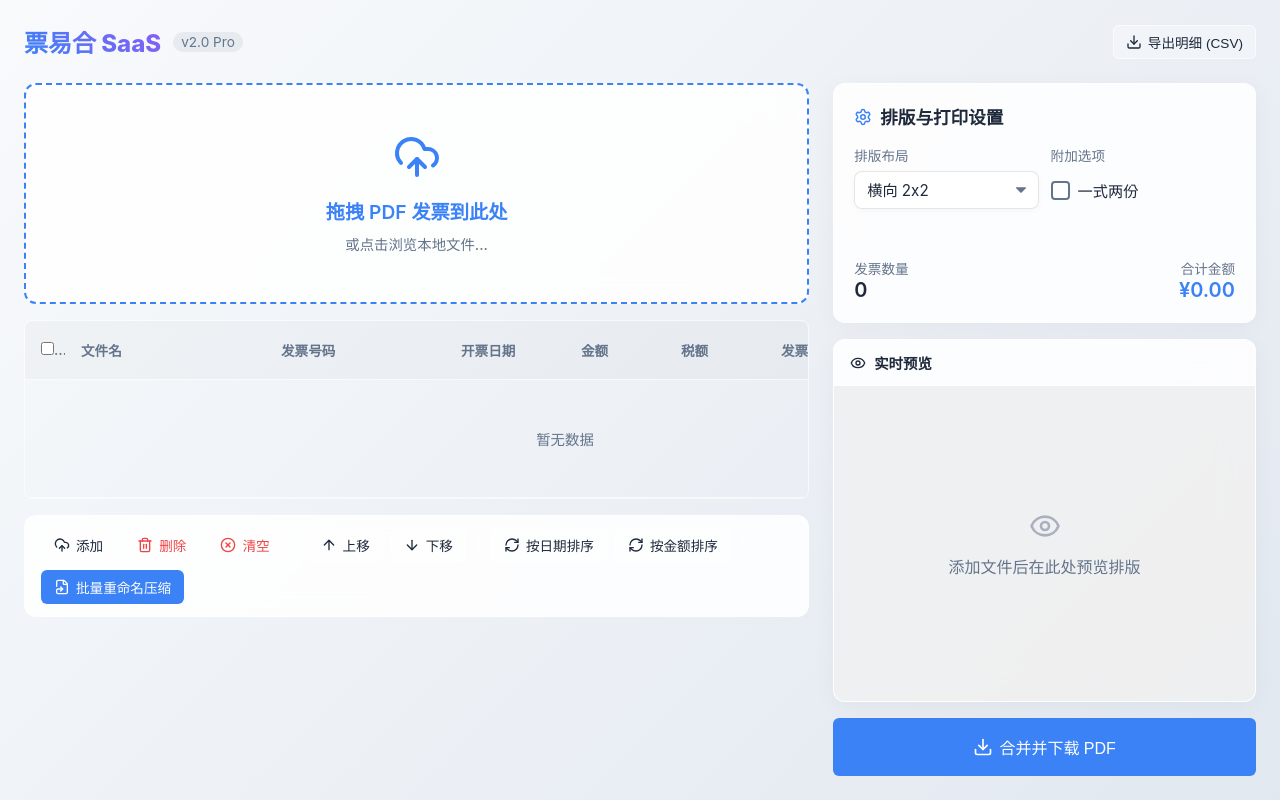
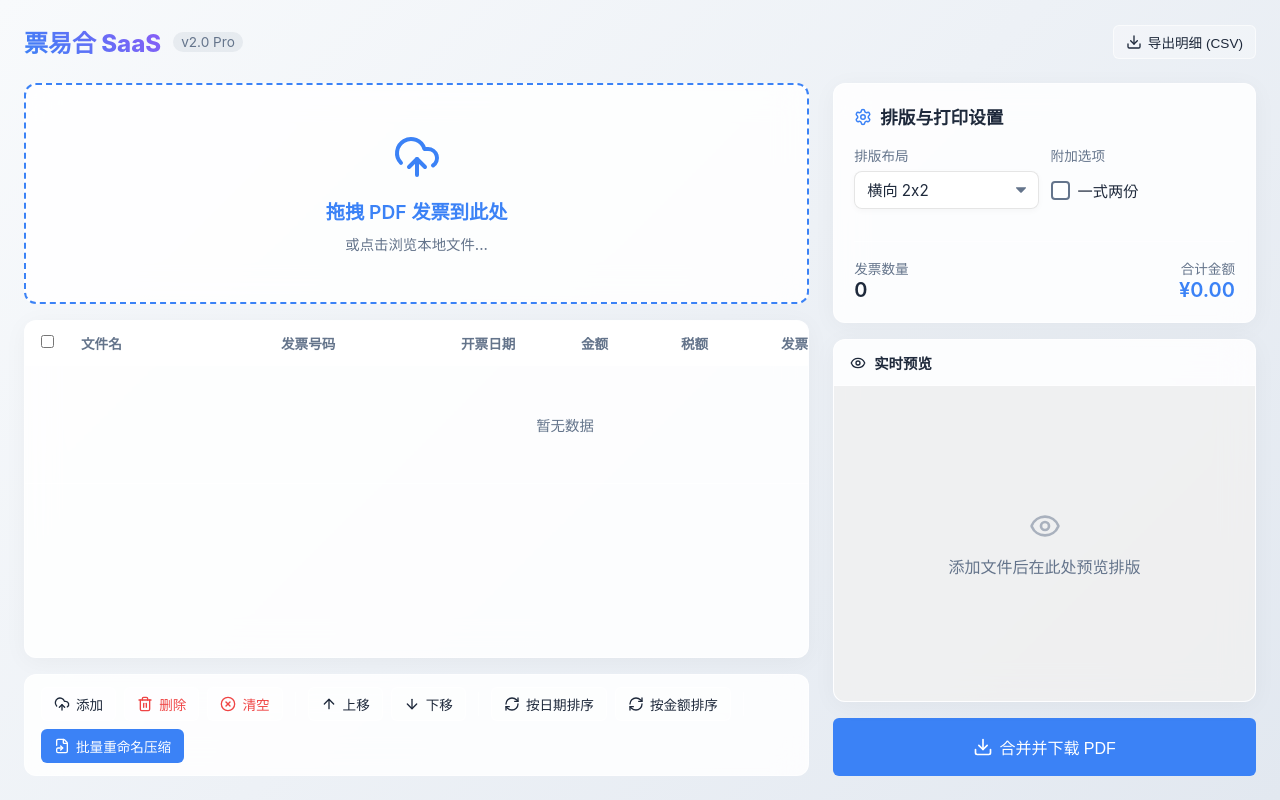
Before and after one commit to wuyueerhao/piaoyihe-web, a React (Vite) app: page / in a window 1280 px wide. Built offline with nearby package versions, Linux system fonts and the light colour scheme.

Commit message:
style: restore premium glassmorphism styling for data table and fix checkbox layout

```diff
--- a/src/index.css
+++ b/src/index.css
@@ -119,9 +119,15 @@ body {
 }
 
 .table-container {
-  overflow-x: auto;
-  border-radius: 8px;
+  flex: 1;
+  background: var(--surface-color);
+  backdrop-filter: var(--backdrop-blur);
   border: 1px solid var(--surface-border);
+  border-radius: var(--radius);
+  box-shadow: var(--shadow);
+  overflow: auto;
+  display: flex;
+  flex-direction: column;
 }
 
 .data-table {
@@ -129,10 +135,11 @@ body {
   border-collapse: collapse;
   white-space: nowrap;
   table-layout: fixed;
+  min-width: 800px;
 }
 
 .data-table th, .data-table td {
-  padding: 1rem;
+  padding: 12px 16px;
   text-align: left;
   border-bottom: 1px solid var(--surface-border);
   overflow: hidden;
@@ -140,36 +147,58 @@ body {
 }
 
 .data-table th {
+  position: sticky;
+  top: 0;
+  background: rgba(255, 255, 255, 0.85);
+  backdrop-filter: blur(20px);
   font-weight: 600;
   color: var(--text-muted);
   font-size: 0.85rem;
-  background-color: rgba(0, 0, 0, 0.02);
-  position: relative;
+  z-index: 10;
+}
+
+@media (prefers-color-scheme: dark) {
+  .data-table th { background: rgba(30, 41, 59, 0.85); }
 }
 
 .data-table th .resizer {
   position: absolute;
   right: 0;
-  top: 0;
-  bottom: 0;
-  width: 5px;
+  top: 25%;
+  bottom: 25%;
+  width: 3px;
   cursor: col-resize;
   user-select: none;
+  background-color: var(--surface-border);
+  border-radius: 4px;
+  transition: all 0.2s;
+  opacity: 0;
 }
+
+.data-table th:hover .resizer {
+  opacity: 1;
+}
+
 .data-table th .resizer:hover,
 .data-table th .resizer.resizing {
   background-color: var(--primary-color);
-  opacity: 0.5;
+  width: 4px;
+  opacity: 1;
+}
+
+/* Ensure checkbox alignment */
+.data-table th:first-child,
+.data-table td:first-child,
+.data-table th:last-child,
+.data-table td:last-child {
+  padding: 0 16px;
+  text-align: center;
+  overflow: visible;
 }
 
 .data-table td {
-  padding: 12px 16px;
   font-size: 0.9rem;
-  border-bottom: 1px solid var(--surface-border);
   white-space: nowrap;
-  max-width: 200px;
-  overflow: hidden;
-  text-overflow: ellipsis;
 }
 
 .data-table tr {
```
